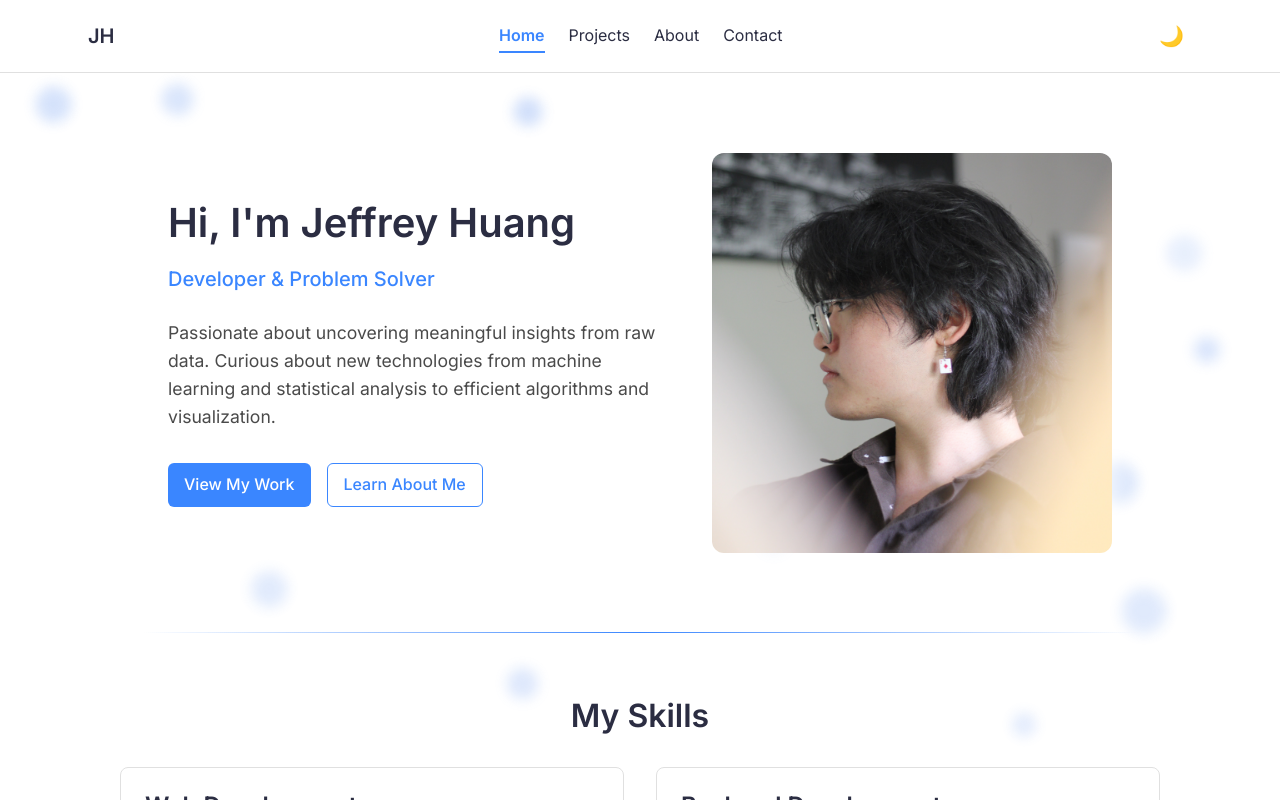
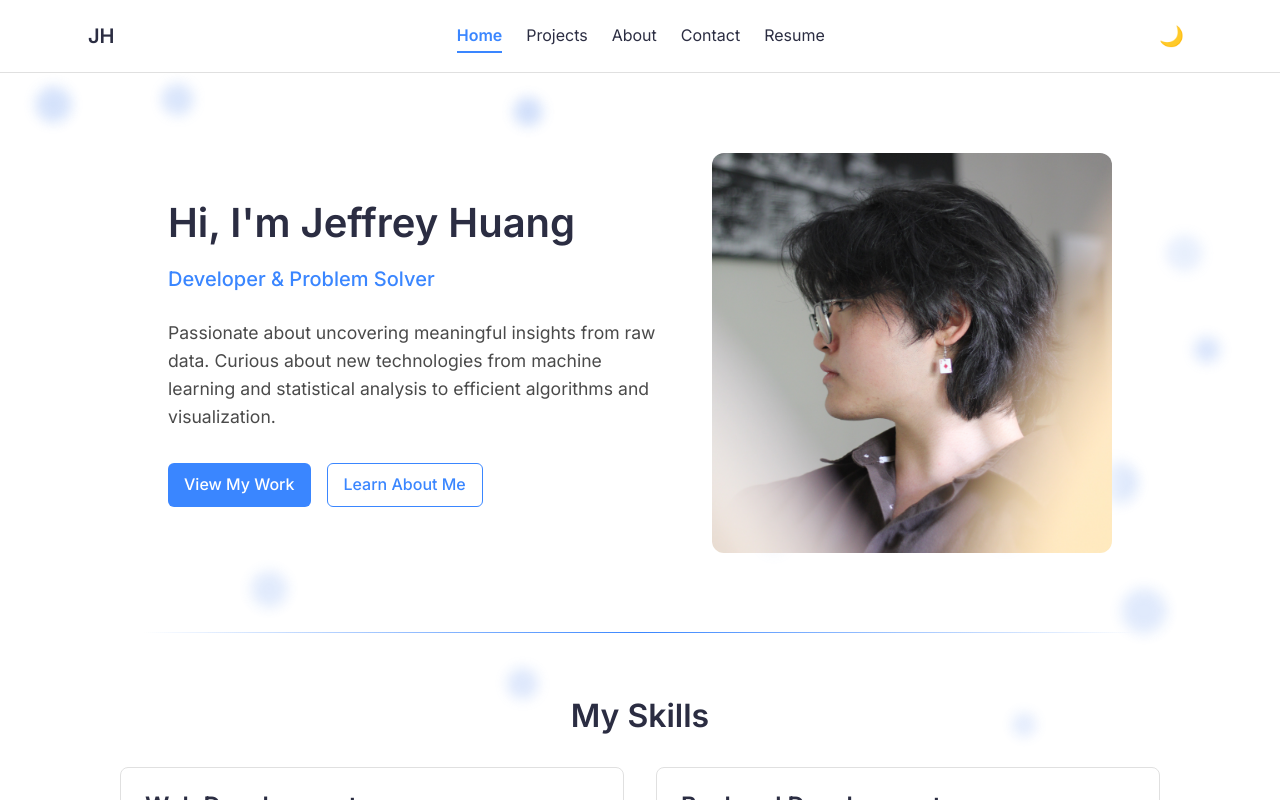
Before and after one commit to jhuang0420/svelte-portfolio, a SvelteKit app in the folder app/: page / in a window 1280 px wide. Built offline with nearby package versions, Linux system fonts and the light colour scheme.

Commit message:
added resume

```diff
--- a/app/src/routes/+layout.svelte
+++ b/app/src/routes/+layout.svelte
@@ -4,6 +4,7 @@
     import { quintOut } from "svelte/easing";
     import { afterNavigate } from "$app/navigation";
     import { onMount } from "svelte";
+    import resume from "$lib/files/resume.pdf"; // Add this import at the top
     import "../app.css";
 
     // Theme and UI states
@@ -19,6 +20,7 @@
         { name: "Projects", href: "/projects" },
         { name: "About", href: "/about" },
         { name: "Contact", href: "/contact" },
+        { name: "Resume", href: resume, external: true },
     ];
 
     // Toggle dark mode
@@ -106,6 +108,17 @@
 
                 <div class="nav-links">
                     {#each navItems as item}
+                        {#if item.external}
+                            <a
+                                href={item.href}
+                                target="_blank"
+                                rel="noopener noreferrer"
+                                class:active={$page.url.pathname === item.href}
+                            >
+                                {item.name}
+                                <span class="hover-underline"></span>
+                            </a>
+                        {:else}
                             <a
                                 href={item.href}
                                 class:active={activeSection ===
@@ -115,6 +128,7 @@
                                 {item.name}
                                 <span class="hover-underline"></span>
                             </a>
+                        {/if}
                     {/each}
                 </div>
 
@@ -140,6 +154,16 @@
             {#if mobileMenuOpen}
                 <div class="mobile-menu">
                     {#each navItems as item}
+                        {#if item.external}
+                            <a
+                                href={item.href}
+                                target="_blank"
+                                rel="noopener noreferrer"
+                                class:active={$page.url.pathname === item.href}
+                            >
+                                {item.name}
+                            </a>
+                        {:else}
                             <a
                                 href={item.href}
                                 class:active={activeSection ===
@@ -148,6 +172,7 @@
                             >
                                 {item.name}
                             </a>
+                        {/if}
                     {/each}
                 </div>
             {/if}
@@ -274,6 +299,14 @@
         align-items: center;
     }
 
+    .nav-links a[href="/resume"]::after {
+        content: "↗";
+        display: inline-block;
+        margin-left: 0.25rem;
+        font-size: 0.8em;
+        opacity: 0.7;
+    }
+
     .theme-toggle {
         background: none;
         border: none;
@@ -316,6 +349,14 @@
 
     .mobile-menu a:hover {
         color: var(--primary);
+    }
+
+    .mobile-menu a[href="/resume"]::after {
+        content: "↗";
+        display: inline-block;
+        margin-left: 0.25rem;
+        font-size: 0.8em;
+        opacity: 0.7;
     }
 
     /* Footer Styles */
```
Also changed, not shown: 1 other file (tests, documents, lock files or other folders). Lines whose indentation alone changed are shown as unchanged.
